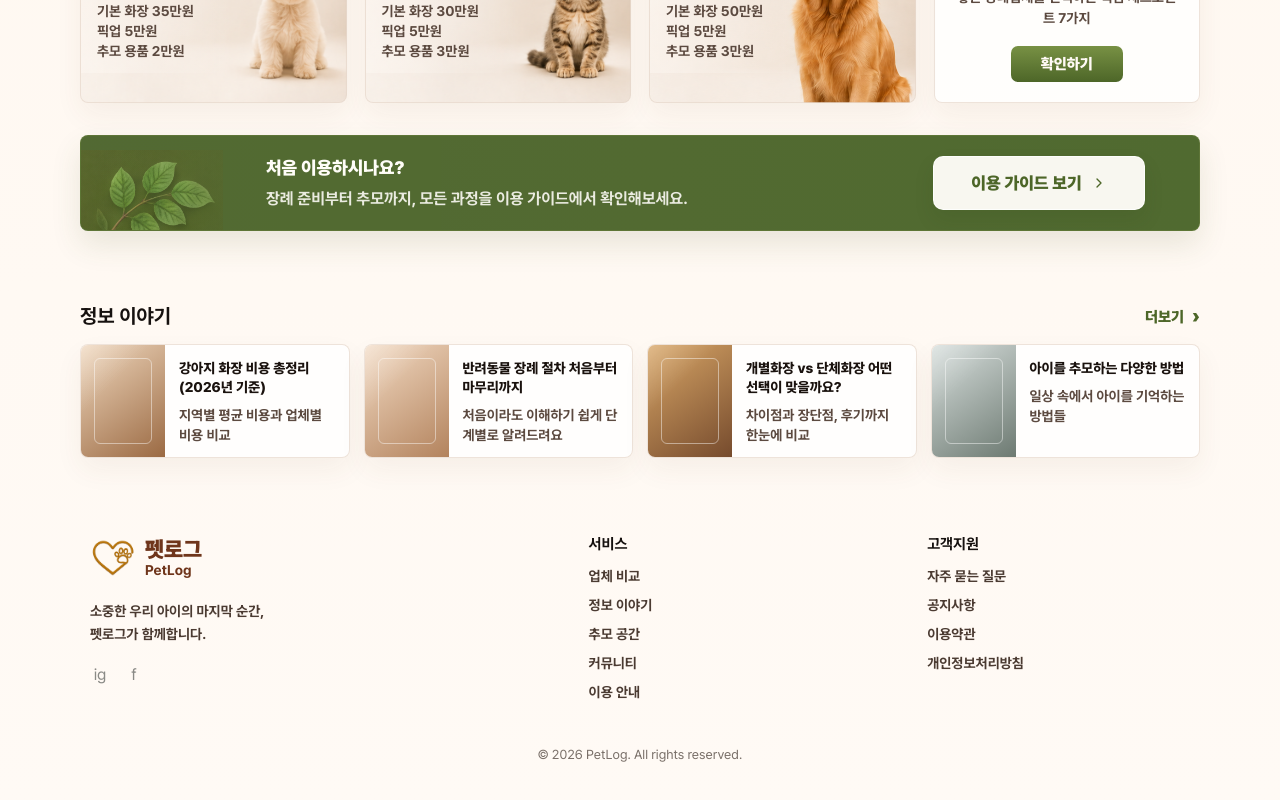
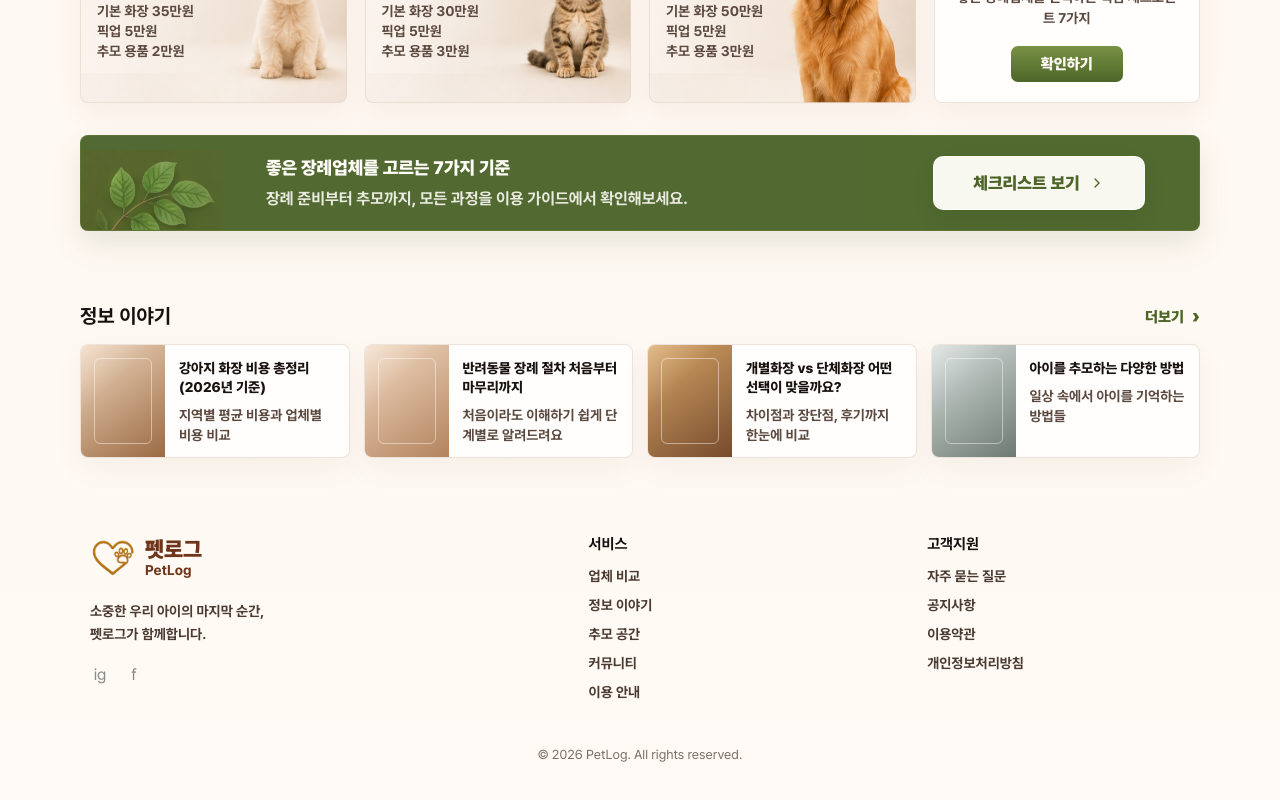
Before and after one commit to jogabi/petlog-web, a React (Vite) app: page / in a window 1280 px wide. Shown: the part 1242-2042 px from the top of the page. Built offline with nearby package versions, Linux system fonts and the light colour scheme; no server answers.

Commit message:
Update GuideCta component text to improve clarity and relevance, changing the heading to "좋은 장례업체를 고르는 7가지 기준" and the link text to "체크리스트 보기".

```diff
--- a/src/components/GuideCta.tsx
+++ b/src/components/GuideCta.tsx
@@ -4,11 +4,11 @@ export function GuideCta() {
   return (
     <section className="guide-cta">
       <div className="guide-cta-copy">
-        <h2>처음 이용하시나요?</h2>
+        <h2>좋은 장례업체를 고르는 7가지 기준</h2>
         <p>장례 준비부터 추모까지, 모든 과정을 이용 가이드에서 확인해보세요.</p>
       </div>
       <a href="#guide">
-        이용 가이드 보기
+        체크리스트 보기
         <ChevronRight size={16} aria-hidden="true" />
       </a>
     </section>
```
